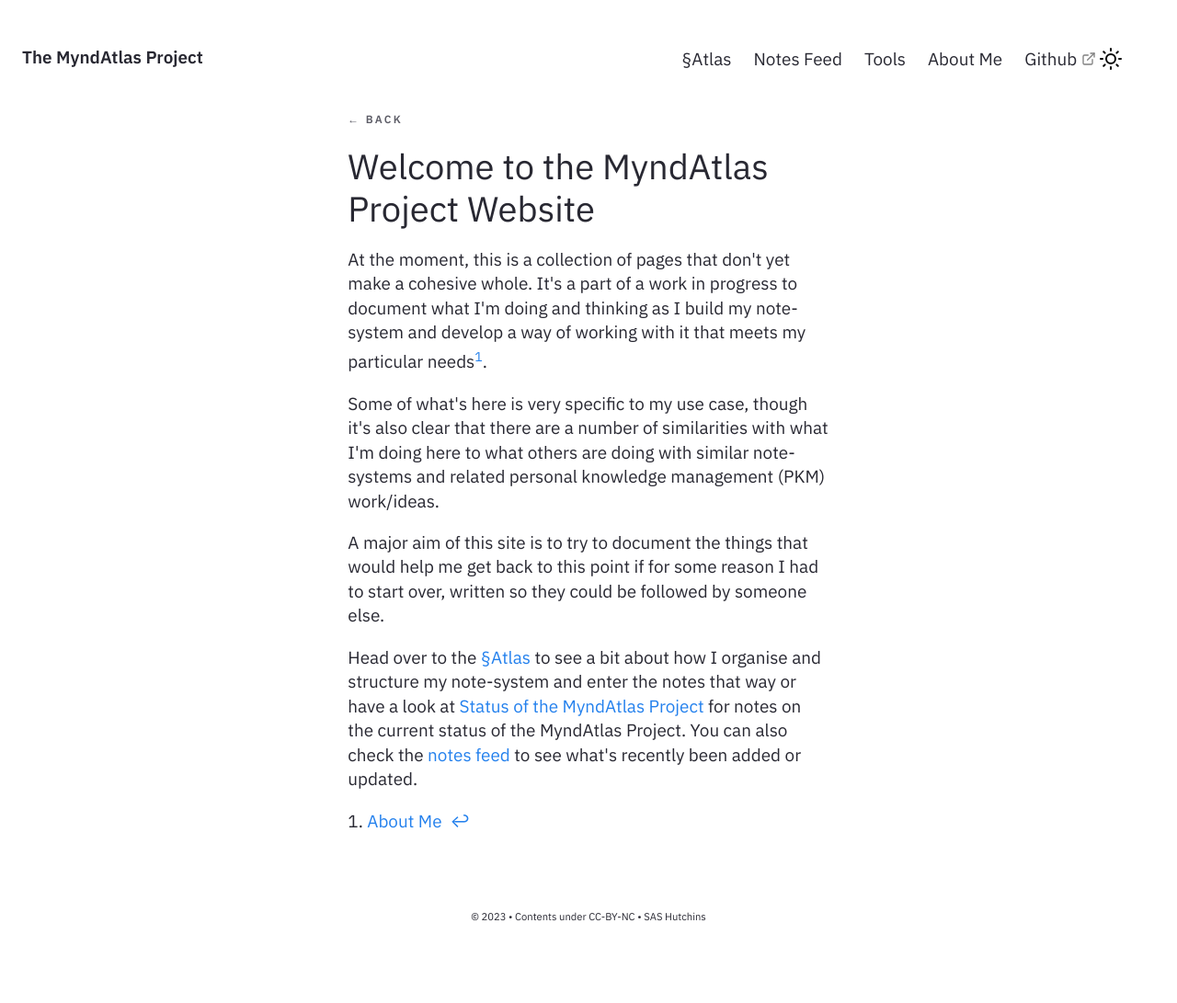
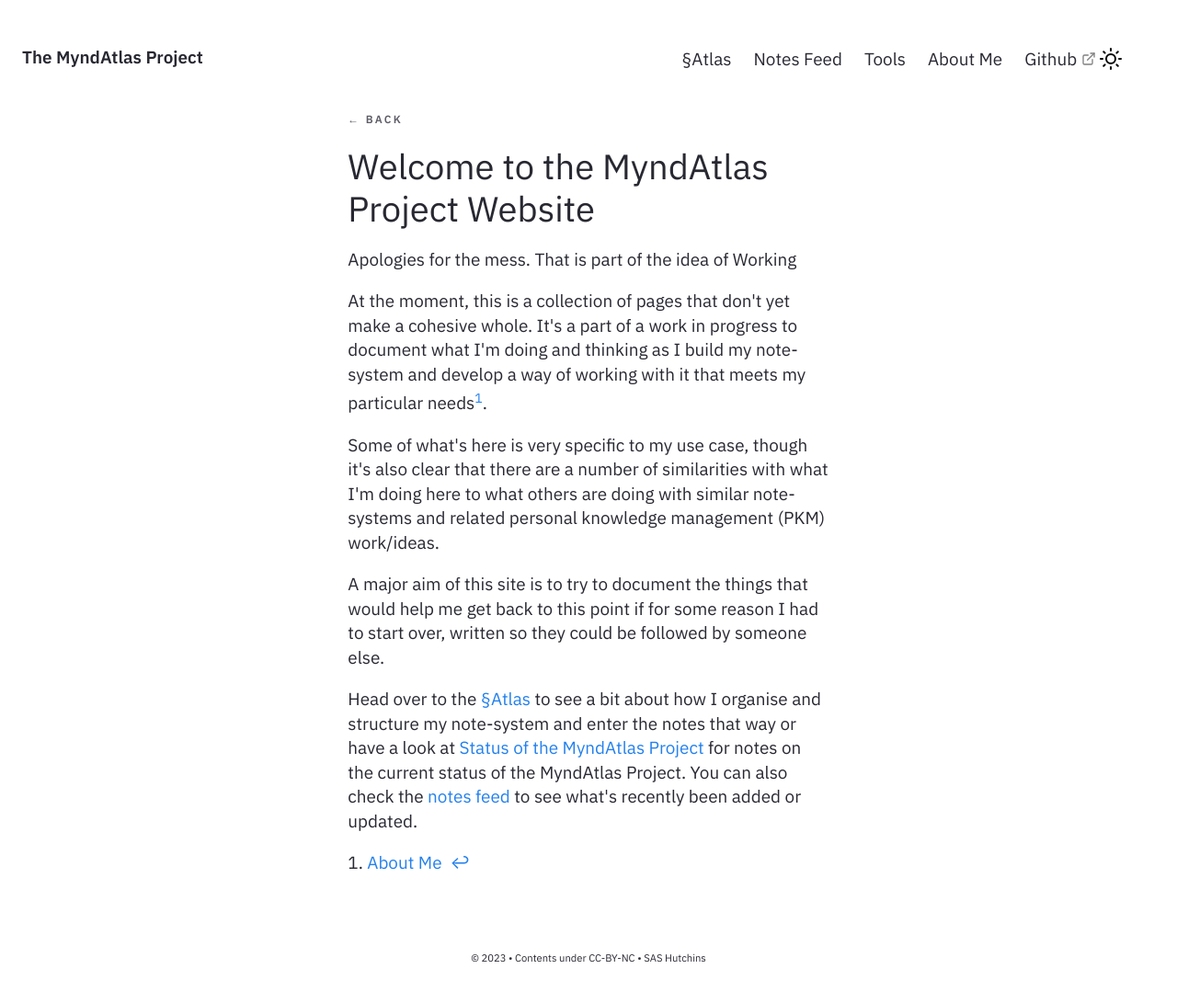
Before and after one commit to myndatlas/myndatlas.github.io, a Jekyll site: the page built from _notes/Public/Welcome to the MyndAtlas Project Website.md, in a window 1280 px wide. Shown: the whole page at 92% size. Built offline with Jekyll 4.4.1, drawn with Linux system fonts in a browser that asks for light colours; before the commit the page ends 1045 px from its top, so only the background shows below that.

Commit message:
update landing

```diff
--- a/_notes/Public/Welcome to the MyndAtlas Project Website.md
+++ b/_notes/Public/Welcome to the MyndAtlas Project Website.md
@@ -6,6 +6,8 @@ date : 28-04-2023
 parent: [[⁋The MyndAtlas Project]]
 ---
 # Welcome to the MyndAtlas Project Website
+
+Apologies for the mess. That is part of the idea of Working
 
 At the moment, this is a collection of pages that don't yet make a cohesive whole. It's a part of a work in progress to document what I'm doing and thinking as I build my note-system and develop a way of working with it that meets my particular needs[^1].
 
```
Also changed, not shown: _includes/Footer.html (+3 -23 lines).
